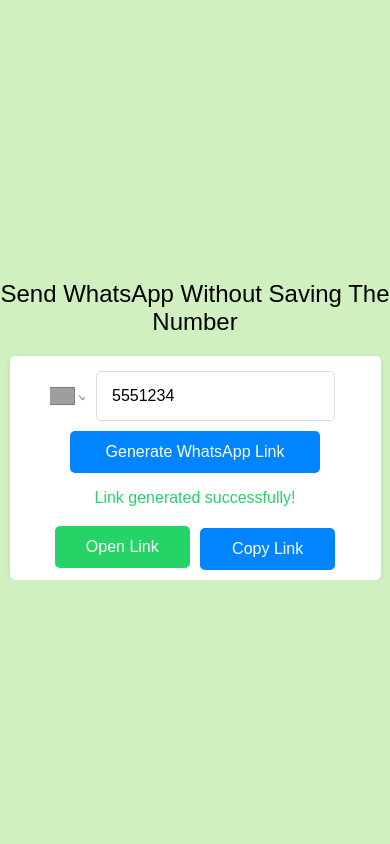
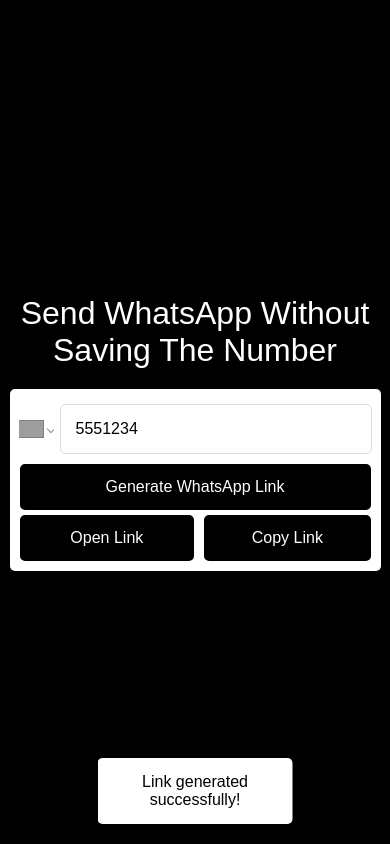
Before and after one commit to YongkyA23/wa-me-gen, a React (Create React App) app: page / in a window 390 px wide. Both pictures are taken after typing "5551234" into the empty fields and a click on the button "Generate WhatsApp Link". Built offline with nearby package versions, Linux system fonts and the light colour scheme; grey boxes are pictures that could not be loaded; a web font is replaced by a local one.

Commit message:
update UI

```diff
--- a/src/App.css
+++ b/src/App.css
@@ -1,10 +1,16 @@
 body {
-  background-color: #d0f0c0;
+  background-color: #000000;
   display: flex;
   align-items: center;
   justify-content: center;
   min-height: 100vh;
   margin: 0;
+}
+
+h1 {
+  margin-bottom: 20px;
+  text-align: center;
+  color: white;
 }
 
 * {
@@ -28,54 +34,52 @@
 }
 
 .converter input[type="tel"] {
-  width: 250px;
+  width: 390px;
   padding: 15px;
-  margin: 5px;
+  margin: 5px 0px 5px 0px;
   border: 1px solid #ddd;
   border-radius: 5px;
   font-size: 16px;
 }
 
 .converter button {
-  background-color: #0084ff;
+  background-color: #000000;
   color: #fff;
-  border: none;
+  border: 2px solid black;
   padding: 12px 20px;
   border-radius: 5px;
   font-size: 16px;
   cursor: pointer;
+  width: 100%;
   transition: background-color 0.3s ease;
+  margin-bottom: 0px;
+}
+
+.genBtn {
   margin-top: 5px;
+  margin-bottom: 10px;
 }
 
 .converter button:hover {
-  background-color: #006acc;
+  background-color: #ffffff;
+  color: #000000;
+  border-color: black;
 }
 
 .converter a {
-  background-color: #25d366;
+  background-color: #000000;
   color: white;
   padding: 12px 20px;
   text-decoration: none;
   display: inline-block;
   border-radius: 5px;
+  border: 2px solid black;
   transition: background-color 0.3s ease;
 }
 
 .converter a:hover {
-  background-color: #21b65b;
-}
-
-h1 {
-  margin-bottom: 20px;
-  text-align: center;
-}
-
-.notice {
-  color: #25d366;
-}
-.error-notice {
-  color: red;
+  background-color: #ffffff;
+  color: #000000;
 }
 
 .converter a + button {
@@ -86,37 +90,81 @@
   display: flex;
   align-items: center;
   justify-content: center;
+  width: 100%;
+  margin-top: 5px;
 }
+
+.converter .buttons a {
+  width: 40%;
+}
+
+.converter .buttons span {
+  display: flex;
+  align-items: center;
+  justify-content: center;
+}
+
+.converter .buttons button {
+  width: 50%;
+}
+
+.floating-notice {
+  position: fixed;
+  bottom: 20px;
+  left: 50%;
+  transform: translateX(-50%);
+  background-color: #ffffff; /* Success color */
+  color: rgb(0, 0, 0);
+  padding: 15px;
+  border-radius: 5px;
+  z-index: 1000; /* Ensure it's on top */
+  opacity: 0; /* Initially hide the notice */
+}
+
+@keyframes slideIn {
+  0% {
+    opacity: 0;
+    transform: translateX(-50%) translateY(100%);
+  }
+  100% {
+    opacity: 1;
+    transform: translateX(-50%) translateY(0);
+  }
+}
+
+@keyframes slideOut {
+  0% {
+    opacity: 1;
+    transform: translateX(-50%) translateY(0);
+  }
+  100% {
+    opacity: 0;
+    transform: translateX(-50%) translateY(100%);
+  }
+}
+
+.animate-in {
+  animation: slideIn 0.5s ease forwards; /* Animation for slide-in */
+}
+
+.animate-out {
+  animation: slideOut 0.5s ease forwards; /* Animation for slide-out */
+}
+
 @media only screen and (max-width: 768px) {
   .converter {
     width: 90%;
     padding: 10px;
   }
 
-  .converter input[type="tel"],
+  .converter input[type="tel"] {
+    width: 280px;
+  }
   .converter button {
     width: 100%;
   }
 
-  h1 {
-    font-size: 24px;
-  }
-
-  .converter button,
-  .converter a {
-    width: 100%;
-    max-width: 250px;
-    padding: 12px 20px;
+  .floating-notice {
     text-align: center;
-    text-decoration: none;
-    display: block;
-    border-radius: 5px;
-    transition: background-color 0.3s ease;
-    box-sizing: border-box;
-  }
-
-  .converter .buttons {
-    width: 80%;
-    margin: 0 auto;
   }
 }
--- a/src/App.js
+++ b/src/App.js
@@ -6,9 +6,10 @@
 function App() {
   const [phoneNumber, setPhoneNumber] = useState("");
   const [waLink, setWaLink] = useState("");
-  const [showNotice, setShowNotice] = useState(false);
-  const [inputError, setInputError] = useState(false);
-  const [linkCopied, setLinkCopied] = useState(false);
+  const [noticeMessage, setNoticeMessage] = useState(""); // Add state for message
+  // const [inputError, setInputError] = useState(false);
+  // const [linkCopied, setLinkCopied] = useState(false);
+  const [noticeVisible, setNoticeVisible] = useState(false); // Add state to control visibility of notice
 
   const handlePhoneChange = (value) => {
     setPhoneNumber(value);
@@ -17,18 +18,28 @@
   const generateLink = () => {
     if (phoneNumber) {
       setWaLink(`https://wa.me/${phoneNumber}`);
-      setShowNotice(true);
-      setInputError(false);
+      setNoticeMessage("Link generated successfully!");
+      setNoticeVisible(true);
+      setTimeout(() => {
+        setNoticeVisible(false);
+      }, 3000);
     } else {
       setWaLink("");
-      setShowNotice(false);
-      setInputError(true);
+      setNoticeVisible(true);
+      setNoticeMessage("Please enter a phone number");
+      setTimeout(() => {
+        setNoticeVisible(false);
+      }, 3000);
     }
   };
 
   const copyLink = () => {
     navigator.clipboard.writeText(waLink);
-    setLinkCopied(true);
+    setNoticeVisible(true);
+    setNoticeMessage("Link Copied");
+    setTimeout(() => {
+      setNoticeVisible(false);
+    }, 3000);
   };
 
   return (
@@ -41,19 +52,22 @@
           onChange={handlePhoneChange}
           defaultCountry="ID"
         />
-        {inputError && (
-          <p className="error-notice">Please enter a phone number</p>
-        )}
-        <button onClick={generateLink}>Generate WhatsApp Link</button>
-        {showNotice && (
-          <p className="notice">
-            {linkCopied ? "Link Copied!" : "Link generated successfully!"}
-          </p>
+
+        <button className="genBtn" onClick={generateLink}>
+          Generate WhatsApp Link
+        </button>
+        {noticeVisible && (
+          <div
+            className={`floating-notice
+                    ${noticeVisible ? "animate-in" : "animate-out"}`}
+          >
+            {noticeMessage}
+          </div>
         )}
         {waLink && (
           <div className="buttons">
             <a href={waLink} target="_blank" rel="noopener noreferrer">
-              Open Link
+              <span>Open Link</span>
             </a>
             <button onClick={copyLink}>Copy Link</button>
           </div>
```
